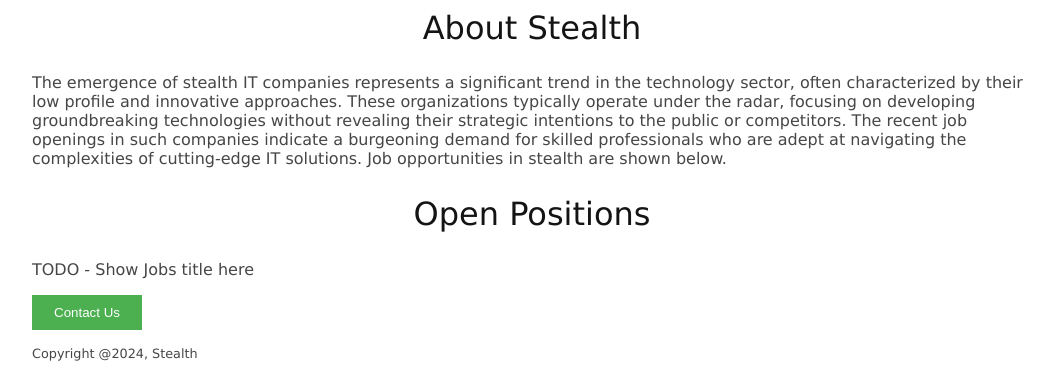
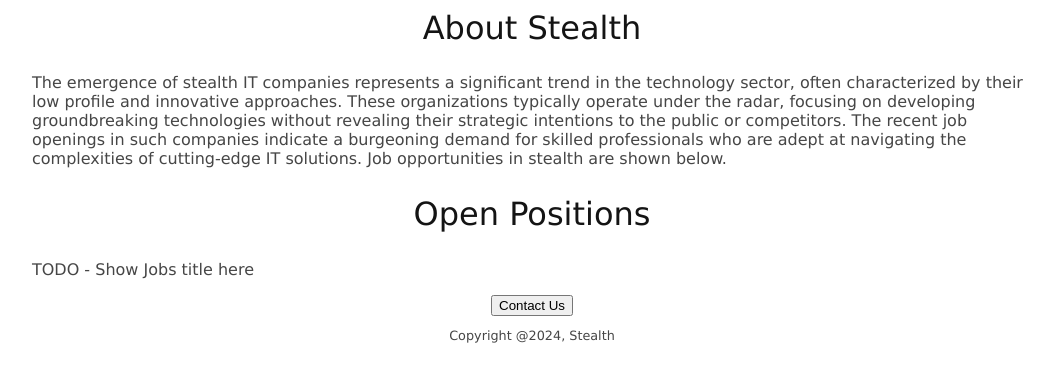
Before and after one commit to SAIRISAN123/SAIRISAN123.github.io, a plain HTML site: page templates/home.html in a window 1280 px wide. Shown: the part 462-839 px from the top of the page, without its empty margins (108-1171 px from the left). Drawn offline with Linux system fonts and the light colour scheme.

Commit message:
done with CSS

```diff
--- a/templates/home.html
+++ b/templates/home.html
@@ -47,16 +47,7 @@
                 margin: 0 auto 0 auto;
             }
 
-            #contactbutton {
-                text-align:center;
-                background-color: #4CAF50; /* Green */
-                border: none;
-                color: white;
-                padding: 10px 22px;
-                text-decoration: none;
-                font-size: 16x;
-                cursor: pointer;
-            }
+
 
 
 
@@ -75,9 +66,10 @@
             <h2> Open Positions</h2>
             <p class= "bodytext"> TODO - Show Jobs title here <p>
 
-
-            <button id ="contactbutton"> Contact Us </button>
+            <div style = "text-align:center" >
+            <button> Contact Us </button>
             <p class = "copyright"> Copyright @2024, Stealth <p>
+            </div>
 
         </div>
     </body>
```
